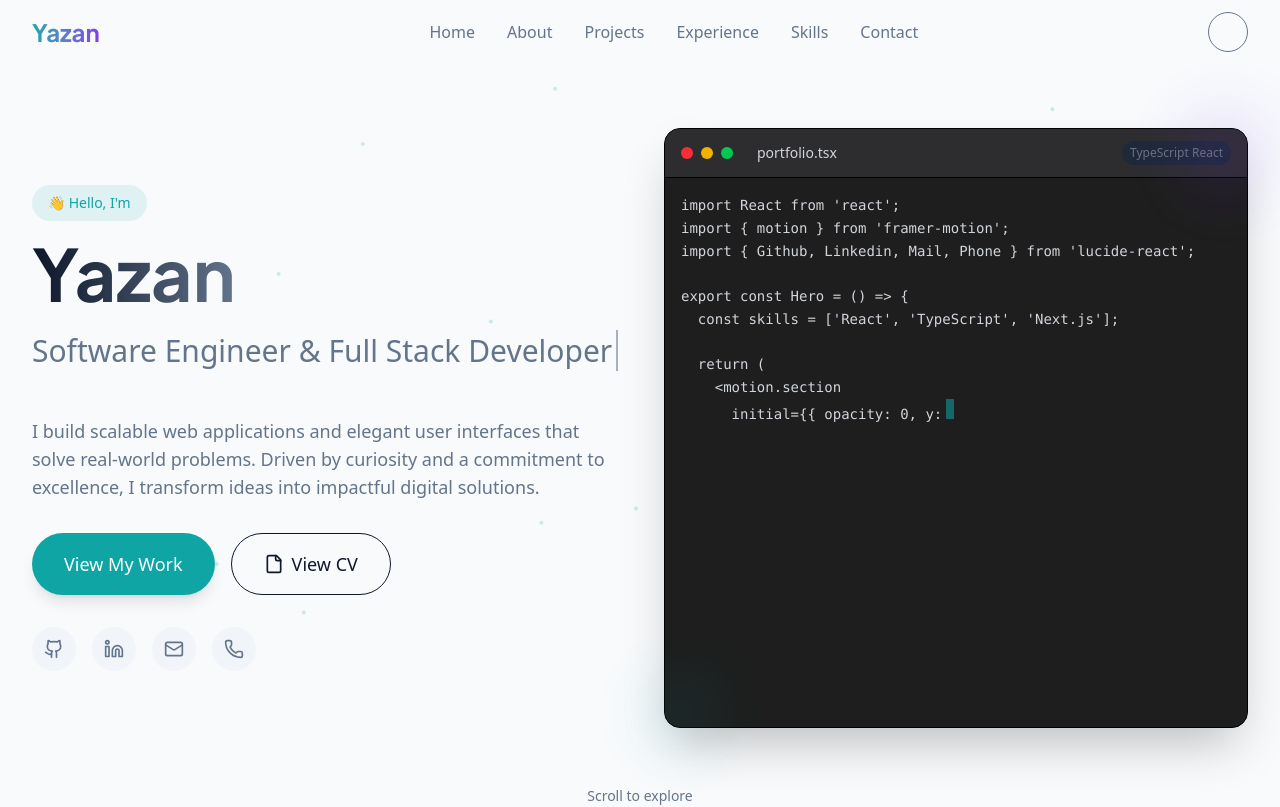
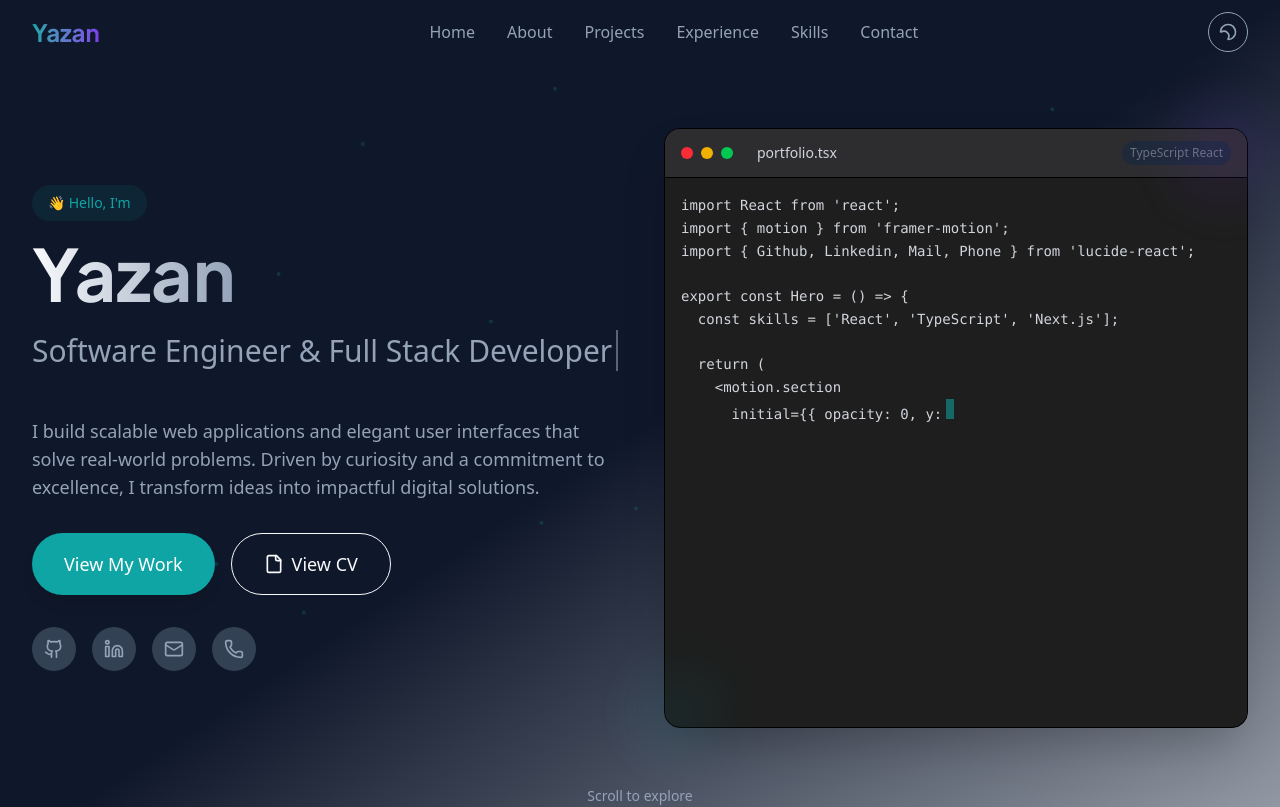
Before and after one commit to yazan-ali/my-portfolio-ai-created, a Next.js app: page / in a window 1280 px wide. Shown: the top 807 px of the page. Built offline with nearby package versions, Linux system fonts and the light colour scheme.

Commit message:
fix them icon issue

```diff
--- a/src/app/layout.tsx
+++ b/src/app/layout.tsx
@@ -18,9 +18,10 @@ const plusJakarta = Plus_Jakarta_Sans({
 export const metadata: Metadata = {
   title: {
     default: "Yazan - Portfolio & Blog",
-    template: "%s | Yazan - Portfolio & Blog"
+    template: "%s | Yazan - Portfolio & Blog",
   },
-  description: "Professional portfolio showcasing my development experience, projects, and blog posts. Modern, fast, and interactive.",
+  description:
+    "Professional portfolio showcasing my development experience, projects, and blog posts. Modern, fast, and interactive.",
   keywords: [
     "portfolio",
     "developer",
@@ -39,13 +40,15 @@ export const metadata: Metadata = {
     locale: "en_US",
     url: "https://yourportfolio.com",
     title: "Yazan - Portfolio & Blog",
-    description: "Professional portfolio showcasing my development experience, projects, and blog posts.",
+    description:
+      "Professional portfolio showcasing my development experience, projects, and blog posts.",
     siteName: "Yazan Portfolio",
   },
   twitter: {
     card: "summary_large_image",
     title: "Yazan - Portfolio & Blog",
-    description: "Professional portfolio showcasing my development experience, projects, and blog posts.",
+    description:
+      "Professional portfolio showcasing my development experience, projects, and blog posts.",
     creator: "@yourusername",
   },
   robots: {
@@ -72,10 +75,7 @@ export default function RootLayout({
       <body
         className={`${inter.variable} ${plusJakarta.variable} font-sans antialiased min-h-screen bg-background text-foreground`}
       >
-        <ThemeProvider
-          defaultTheme="system"
-          storageKey="portfolio-theme"
-        >
+        <ThemeProvider defaultTheme="dark" storageKey="portfolio-theme">
           {children}
         </ThemeProvider>
       </body>
--- a/src/components/sections/projects.tsx
+++ b/src/components/sections/projects.tsx
@@ -150,7 +150,7 @@ function StackedProjectCard({
                   href={project.github}
                   target="_blank"
                   rel="noopener noreferrer"
-                  className="flex items-center gap-2 text-muted-foreground hover:text-primary transition-colors font-medium text-lg"
+                  className="flex items-center gap-2 text-muted-foreground border border-border px-6 py-3 rounded-lg hover:text-primary transition-colors font-medium text-lg"
                   whileHover={{ x: 5 }}
                 >
                   <Github size={20} />
@@ -166,7 +166,7 @@ function StackedProjectCard({
                   whileHover={{ scale: 1.05 }}
                 >
                   <ExternalLink size={20} />
-                  Live Demo
+                  Live Site
                 </motion.a>
               )}
             </motion.div>
```
